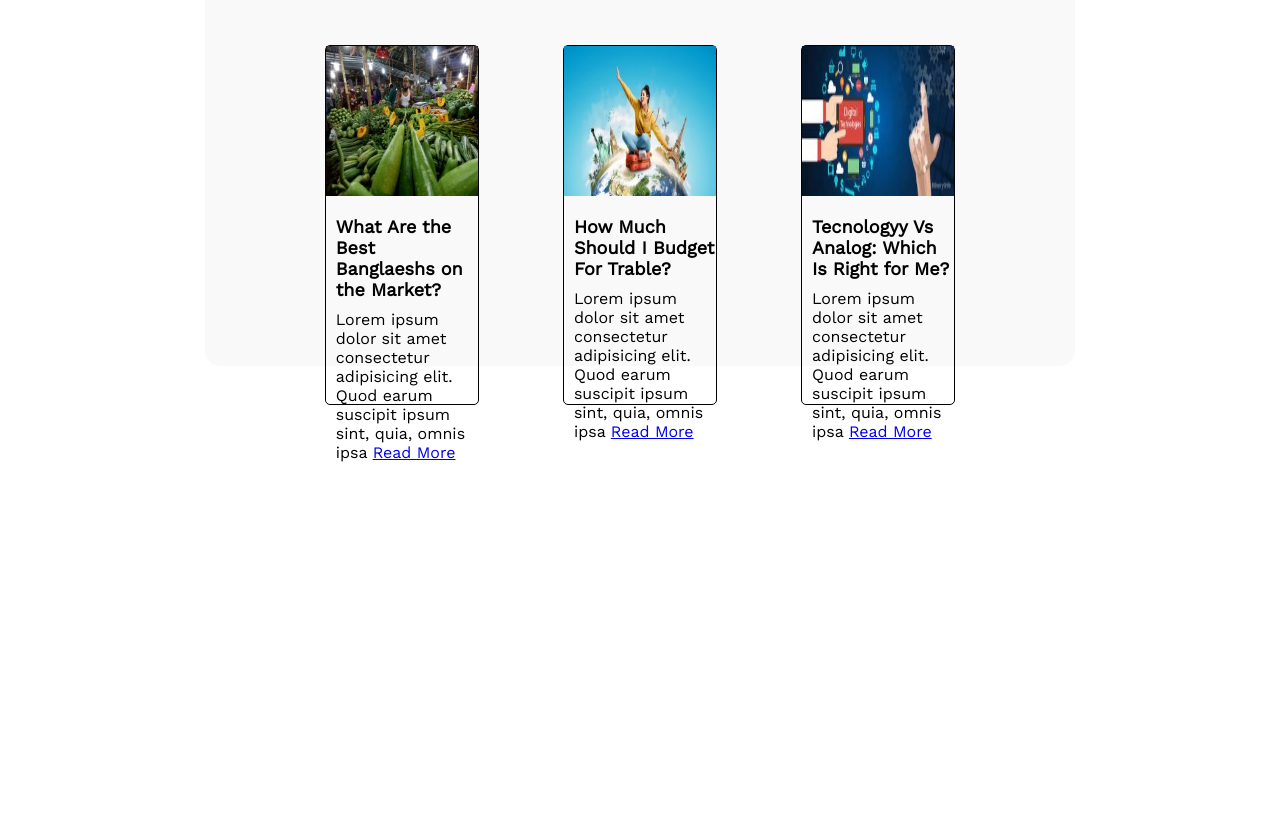
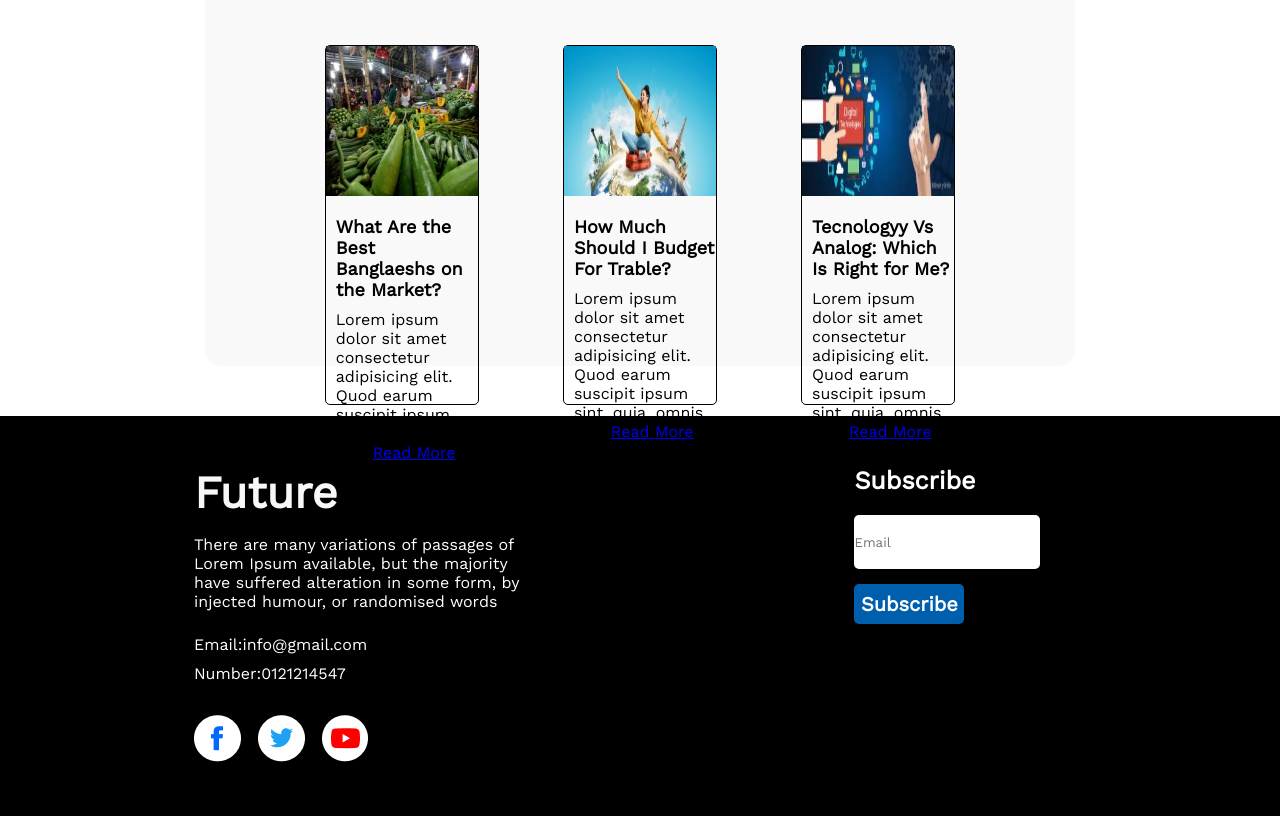
Before and after one commit to towhidulislam2023/new-year-mission-website, a plain HTML site: page index.html in a window 1280 px wide. Shown: the part 2864-3680 px from the top of the page. Before the commit the page ends 3326 px from the top, so only its background shows below. Drawn offline with nearby package versions, Linux system fonts and the light colour scheme.

Commit message:
ffooteer-addded

```diff
--- a/index.html
+++ b/index.html
@@ -102,7 +102,8 @@
                             </div>
                             <div class="blog-text-box">
                                 <h3 class="b-t-b-title">What Are the Best Banglaeshs on the Market?</h3>
-                                <p class="b-t-b-descrip">Lorem ipsum dolor sit amet consectetur adipisicing elit. Quod earum suscipit ipsum sint, quia, omnis ipsa       <a href="#">Read More</a></p>
+                                <p class="b-t-b-descrip">Lorem ipsum dolor sit amet consectetur adipisicing elit. Quod
+                                    earum suscipit ipsum sint, quia, omnis ipsa <a href="#">Read More</a></p>
                             </div>
                         </div>
                         <div class="blog-box">
@@ -111,7 +112,8 @@
                             </div>
                             <div class="blog-text-box">
                                 <h3 class="b-t-b-title">How Much Should I Budget For Trable?</h3>
-                                <p class="b-t-b-descrip">Lorem ipsum dolor sit amet consectetur adipisicing elit. Quod earum suscipit ipsum sint, quia, omnis ipsa       <a href="#">Read More</a></p>
+                                <p class="b-t-b-descrip">Lorem ipsum dolor sit amet consectetur adipisicing elit. Quod
+                                    earum suscipit ipsum sint, quia, omnis ipsa <a href="#">Read More</a></p>
                             </div>
                         </div>
                         <div class="blog-box">
@@ -120,8 +122,35 @@
                             </div>
                             <div class="blog-text-box">
                                 <h3 class="b-t-b-title">Tecnologyy Vs Analog: Which Is Right for Me?</h3>
-                                <p class="b-t-b-descrip">Lorem ipsum dolor sit amet consectetur adipisicing elit. Quod earum suscipit ipsum sint, quia, omnis ipsa       <a href="#">Read More</a></p>
+                                <p class="b-t-b-descrip">Lorem ipsum dolor sit amet consectetur adipisicing elit. Quod
+                                    earum suscipit ipsum sint, quia, omnis ipsa <a href="#">Read More</a></p>
                             </div>
+                        </div>
+                    </div>
+                </div>
+            </div>
+        </section>
+        <section class="footer">
+            <div class="f-c-b-m">
+                <div class="footer-container">
+                    <div class="future-box">
+                        <h3 class="future-title">Future</h3>
+                        <p class="future-descripo">There are many variations of passages of Lorem Ipsum available, but the majority have suffered alteration in some form, by injected humour, or randomised words</p>
+                        <p class="fu-email">Email:info@gmail.com</p>
+                        <p class="fu-email">Number:0121214547</p>
+                        <ul class="social-icon">
+                            <li><a href=""><img src="./images/icons/fb.png" alt=""></a></li>
+                            <li><a href=""><img src="./images/icons/twitter.png" alt=""></a></li>
+                            <li><a href=""><img src="./images/icons/youtube.png" alt=""></a></li>
+                        </ul>
+                    </div>
+                    <div class="email-up-box">
+                        <div class="form-grp">
+                            <h1 class="subcribe">Subscribe</h1>
+                            <form action="">
+                                <input type="email" name="email" id="" class="email-inp" placeholder="Email">
+                                <button class="contact-btn submit-btn">Subscribe</button>
+                            </form>
                         </div>
                     </div>
                 </div>
--- a/new-year-web-css/style.css
+++ b/new-year-web-css/style.css
@@ -320,11 +320,106 @@
     font-weight: 700;
     font-size: 18px
 }
-.b-t-b-descrip{
+
+.b-t-b-descrip {
     margin-top: 10px;
     font-size: 16px;
 }
-.b-box-image{
+
+.b-box-image {
     height: 150px;
     width: 100%
 }
+
+/* footer  */
+.footer {
+    height: 50vh;
+    width: 100%;
+    background: black;
+}
+
+.f-c-b-m {
+    height: 50vh;
+    width: 100%;
+    background: black;
+    display: flex;
+    align-items: center;
+    justify-content: center;
+}
+
+.footer-container {
+    padding: 30px 130px;
+    height: 45vh;
+    width: 90%;
+    /* background: yellow; */
+    display: flex;
+    /* align-items: center; */
+    /* justify-content: center; */
+    gap: 313px;
+}
+
+.future-box {
+    height: 300px;
+    width: 450px;
+    /* background: #005FAC; */
+}
+
+.email-up-box {
+    height: 200px;
+    width: 300px;
+    /* background: blue; */
+}
+
+.future-title {
+    font-weight: 700;
+    font-size: 45px;
+    line-height: 53px;
+    color: #F8F8F8;
+    margin-bottom: 16px;
+}
+
+.future-descripo {
+    color: #FFFFFF;
+    margin-bottom: 24px;
+}
+
+.fu-email {
+    color: white;
+    margin-top: 10px;
+}
+
+.social-icon {
+    margin-top: 32px;
+    display: flex;
+}
+
+.social-icon li {
+    list-style: none;
+    margin-right: 17px;
+}
+..social-icon li a{
+    text-decoration: none;
+}
+
+.email-inp {
+    height: 54px;
+    width: 80%;
+    border: none;
+    border-radius: 5px;
+}
+
+.subcribe {
+    font-weight: 600;
+    font-size: 25px;
+    line-height: 29px;
+    color: #FFFFFF;
+    margin-bottom: 20px;
+
+}
+.submit-btn{
+    margin-top: 15px;
+    height: 40px;
+    width: 110px;
+    background: #005FAC;
+    color: white;
+}
```
